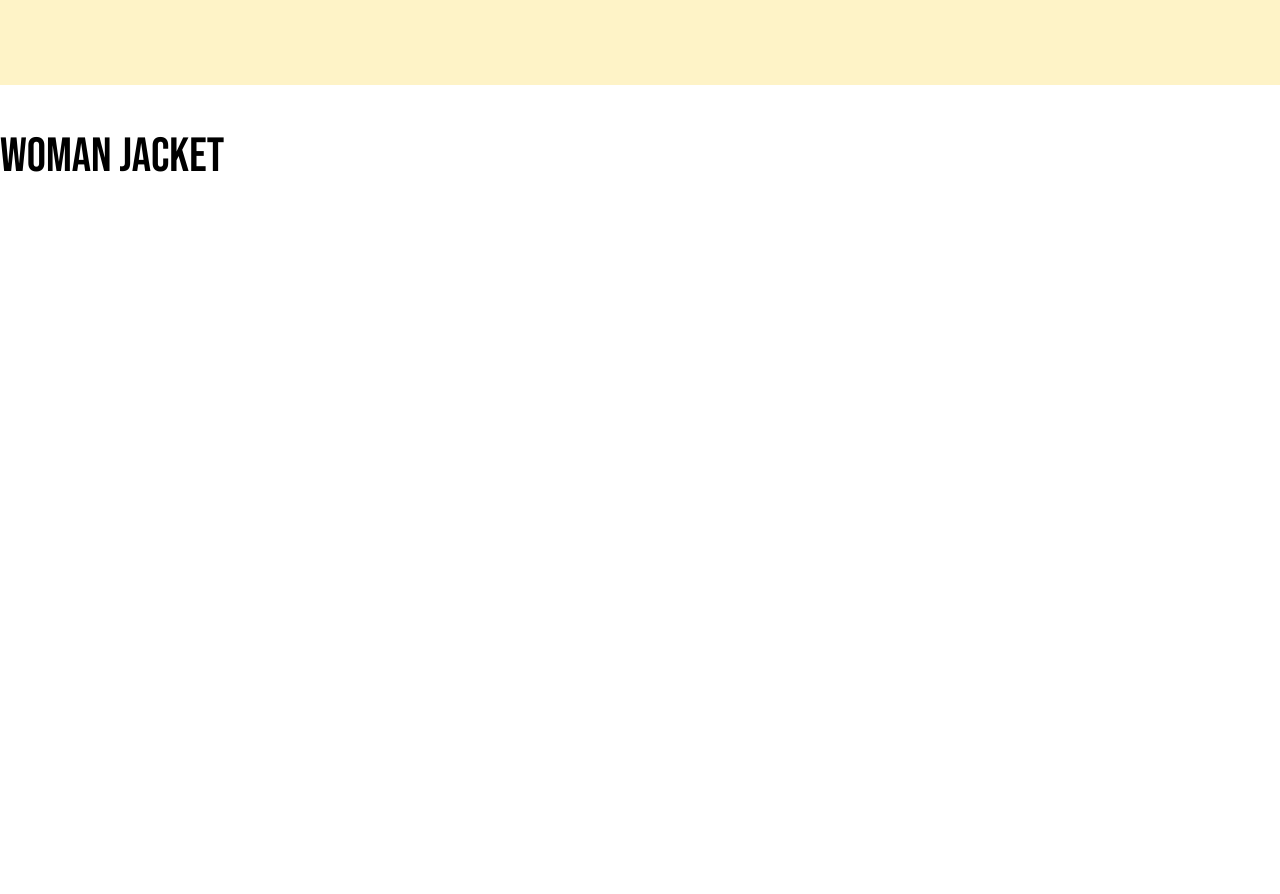
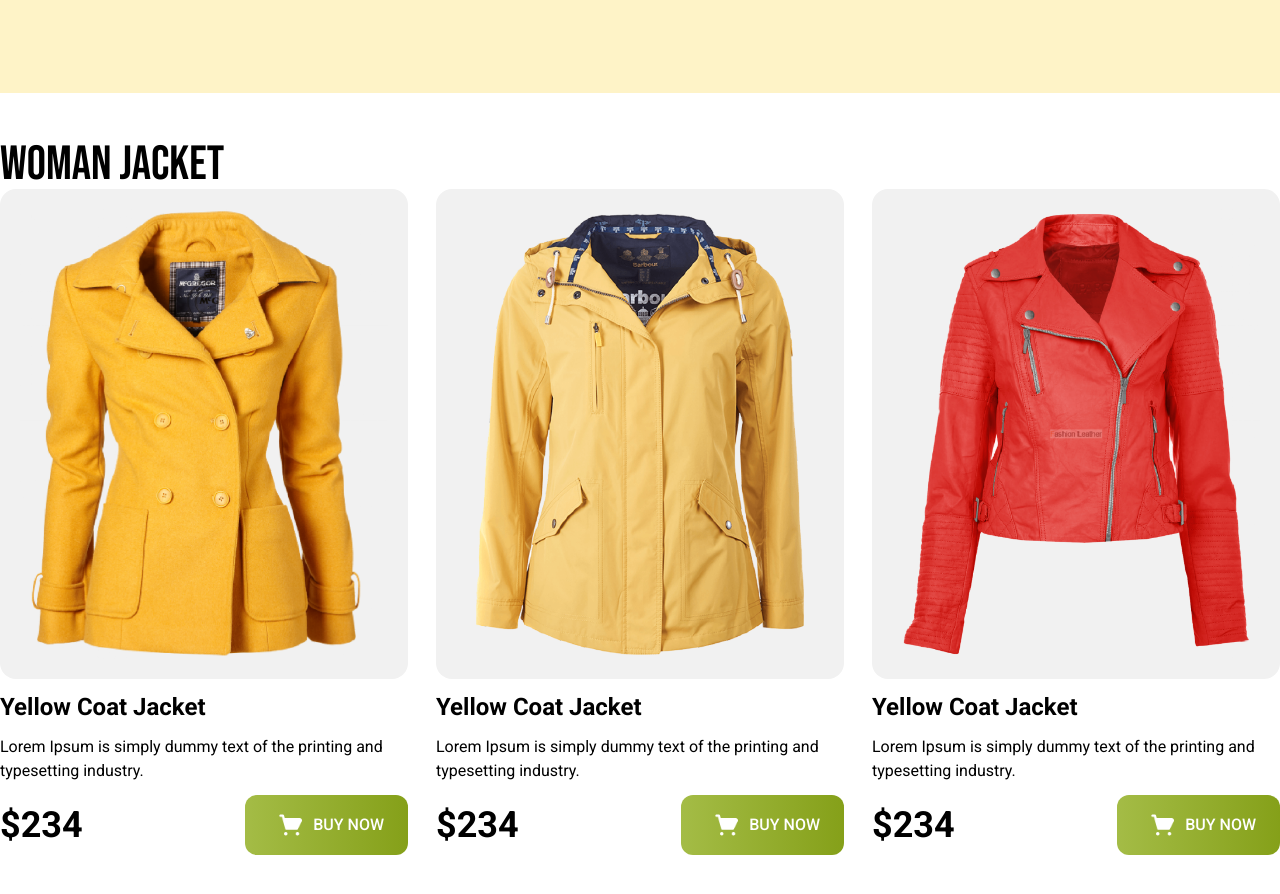
Before and after one commit to TanzilRayhan/Penguin-Fashion, a plain HTML site: page index.html in a window 1280 px wide. Shown: the part 586-1480 px from the top of the page. Before the commit the page ends 815 px from the top, so only its background shows below. Drawn offline with nearby package versions, Linux system fonts and the light colour scheme.

Commit message:
Women Jacket added

```diff
--- a/index.html
+++ b/index.html
@@ -11,22 +11,31 @@
       href="https://fonts.googleapis.com/css2?family=Bebas+Neue&display=swap"
       rel="stylesheet"
     />
+    <link rel="preconnect" href="https://fonts.googleapis.com" />
+    <link rel="preconnect" href="https://fonts.gstatic.com" crossorigin />
+    <link
+      href="https://fonts.googleapis.com/css2?family=Roboto:wght@400;500;700&display=swap"
+      rel="stylesheet"
+    />
     <style>
-        .bebas{
-            font-family: 'Bebas Neue', sans-serif;
-        }
+      .bebas {
+        font-family: "Bebas Neue", sans-serif;
+      }
+      .roboto {
+        font-family: "Roboto", sans-serif;
+      }
     </style>
   </head>
   <body>
     <nav></nav>
     <header class="bg-amber-100 p-3 md:px-32 py-24">
       <div class="flex flex-col md:flex-row justify-between items-center">
-        <div class=" space-y-3">
+        <div class="space-y-3">
           <h1 class="text-7xl uppercase bebas">
             <span class="text-[#FABE4C]">Be the Penguins</span><br />
             of Winter
           </h1>
-          <p>
+          <p class="roboto">
             Lorem Ipsum is simply dummy text of the printing and typesetting
             industry.
           </p>
@@ -43,9 +52,81 @@
       </div>
     </header>
     <main class="max-w-7xl mx-auto">
-        <section class="py-12">
-            <h1 class="text-5xl uppercase bebas">W0Man Jacket</h1>
-        </section>
+      <section class="py-12">
+        <h1 class="text-5xl uppercase bebas">W0Man Jacket</h1>
+        <div class="grid grid-cols-1 md:grid-cols-2 lg:grid-cols-3 gap-7 roboto">
+          <!-- jacket-1 -->
+          <div class="space-y-3">
+            <div class="bg-[#F1F1F1] p-5 rounded-2xl">
+              <img src="images/jacket-1.png" alt="" />
+            </div>
+            <h3 class="text-2xl font-bold">Yellow Coat Jacket</h3>
+            <p>
+              Lorem Ipsum is simply dummy text of the printing and typesetting
+              industry.
+            </p>
+            <div class="flex justify-between items-center">
+              <h1 class="text-4xl font-black">$234</h1>
+              <button
+                class="py-4 px-6 bg-gradient-to-r from-[#A4BC46] to-[#85A019] rounded-xl uppercase text-white font-medium flex items-center"
+              >
+                <img
+                  class="h-7 px-2"
+                  src="icons/shopping-cart 1.png"
+                  alt=""
+                />Buy Now
+              </button>
+            </div>
+          </div>
+          <!-- jacket-2 -->
+          <div class="space-y-3">
+            <div class="bg-[#F1F1F1] p-5 rounded-2xl">
+              <img src="images/jacket-2.png" alt="" />
+            </div>
+            <h3 class="text-2xl font-bold">Yellow Coat Jacket</h3>
+            <p>
+              Lorem Ipsum is simply dummy text of the printing and typesetting
+              industry.
+            </p>
+            <div class="flex justify-between items-center">
+              <h1 class="text-4xl font-black">$234</h1>
+              <button
+                class="py-4 px-6 bg-gradient-to-r from-[#A4BC46] to-[#85A019] rounded-xl uppercase text-white font-medium flex items-center"
+              >
+                <img
+                  class="h-7 px-2"
+                  src="icons/shopping-cart 1.png"
+                  alt=""
+                />Buy Now
+              </button>
+            </div>
+          </div>
+          <!-- jacket-3 -->
+          <div class="space-y-3">
+            <div class="bg-[#F1F1F1] p-5 rounded-2xl">
+              <img src="images/jacket-3.png" alt="" />
+            </div>
+            <h3 class="text-2xl font-bold">Yellow Coat Jacket</h3>
+            <p>
+              Lorem Ipsum is simply dummy text of the printing and typesetting
+              industry.
+            </p>
+            <div class="flex justify-between items-center">
+              <h1 class="text-4xl font-black">$234</h1>
+              <button
+                class="py-4 px-6 bg-gradient-to-r from-[#A4BC46] to-[#85A019] rounded-xl uppercase text-white font-medium flex items-center"
+              >
+                <img
+                  class="h-7 px-2"
+                  src="icons/shopping-cart 1.png"
+                  alt=""
+                />Buy Now
+              </button>
+            </div>
+          </div>
+        </div>
+
+      </section>
     </main>
     <footer></footer>
   </body>
```
